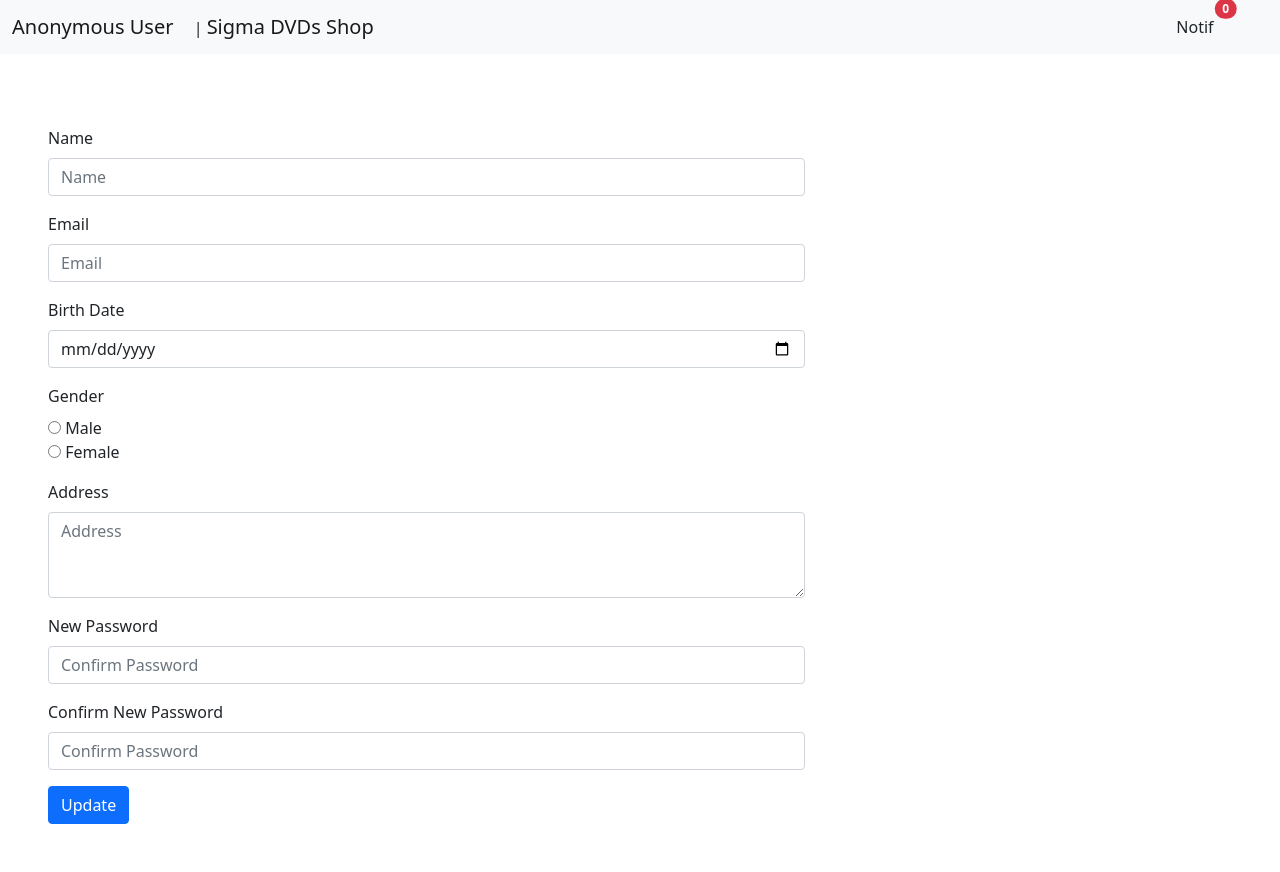
After one commit to obikastanya/sigma-movie-dvds-rent, a Flask app: template application/renter/templates/profile.html in a window 1280 px wide. The commit adds this page. Run offline with Flask 2, Linux system fonts and the light colour scheme; the template is opened without the code that fills it, so the values that code supplies are empty.

Commit message:
profile page

```diff
--- a/application/admin/templates/adminFrame.html
+++ b/application/admin/templates/adminFrame.html
@@ -37,12 +37,12 @@
         <span>DVD Renter</span>
       </a>
     </li>
-    <li class="nav-item" id="sold_product_side_link">
+    <!-- <li class="nav-item" id="sold_product_side_link">
       <a class="nav-link collapsed" href="/admin/dvd-returned">
         <i class="fas fa-solid fa-folder"></i>
         <span>DVD Returned</span>
       </a>
-    </li>
+    </li> -->
     <li class="nav-item" id="sold_product_side_link">
       <a class="nav-link collapsed" href="/admin/invoices">
         <i class="fas fa-solid fa-folder"></i>
--- /dev/null
+++ b/application/renter/templates/profile.html
@@ -0,0 +1,160 @@
+{% extends 'base.html' %} {% block content %}
+<nav class="navbar navbar-expand-lg navbar-light bg-light">
+    <div class="container-fluid">
+        <div class="col-11">
+            {% if session.get('user_name') %}
+
+            <a class="navbar-brand" href="/user">{{session.get('user_name')}}</a>
+              {% else %}
+              <a class="navbar-brand" href="/user">Anonymous User</a>
+              {% endif %}
+              |
+            <a class="navbar-brand" href="/">Sigma DVDs Shop</a>
+        </div>
+        <div class="col-1">
+            <div class="text-right">
+              <a href="/cart">
+                <button type="button" class="btn btn-error position-relative">
+                  <span
+                    class="position-absolute top-0 start-100 translate-middle badge rounded-pill bg-danger"
+                    id="notifId"
+                    >0</span>Notif
+                  </button>
+                </a>
+            </div>
+
+        </div>
+      </div>
+    </div>
+  </nav>
+
+  <input type="text" id="hiddenUserId" value={{session.get('user_id')}} hidden>
+  <div class="pt-4 pl-5 col-sm-8">
+    <div class="row p-5 m5">
+
+      <form target="/register" method="POST">
+        <div class="mb-3">
+          <label for="nameField" class="form-label">Name</label>
+          <input
+            type="text"
+            class="form-control"
+            id="nameField"
+            placeholder="Name"
+            required
+          />
+        </div>
+        <div class="mb-3">
+          <label for="emailField" class="form-label">Email</label>
+          <input
+            type="text"
+            class="form-control"
+            id="emailField"
+            placeholder="Email"
+            required
+            aria-describedby="emailHelp"
+          />
+        </div>
+
+        <div class="mb-3">
+          <label for="birthDateField" class="form-label"
+            >Birth Date</label
+          >
+          <input
+            type="date"
+            class="form-control"
+            id="birthDateField"
+            placeholder="Birth Date"
+            required
+          />
+        </div>
+
+        <div class="mb-3">
+          <label for="genderField" class="form-label">Gender</label>
+          <div
+            class="custom-control custom-radio custom-control-inline"
+          >
+            <input
+              type="radio"
+              name="genderField"
+              id="maleField"
+              class="custom-control-input"
+              value="L"
+            />
+            <label
+              class="custom-control-label"
+              for="maleField"
+              name="genderField"
+              >Male</label
+            >
+          </div>
+          <div
+            class="custom-control custom-radio custom-control-inline"
+          >
+            <input
+              type="radio"
+              id="femaleField"
+              name="genderField"
+              value="P"
+              class="custom-control-input"
+            />
+            <label
+              class="custom-control-label"
+              for="femaleField"
+              >Female</label
+            >
+          </div>
+        </div>
+
+        <div class="mb-3">
+          <label for="addressField" class="form-label">Address</label>
+          <textarea
+            class="form-control"
+            id="addressField"
+            rows="3"
+            placeholder="Address"
+            required
+          ></textarea>
+        </div>
+        <div class="mb-3">
+          <label for="newpasswordField" class="form-label"
+            >New Password</label
+          >
+          <input
+            type="password"
+            class="form-control"
+            name="password"
+            placeholder="Confirm Password"
+            required
+            id="newpasswordField"
+          />
+        </div>
+        <div class="mb-3">
+          <label for="newpasswordConfirmField" class="form-label"
+            >Confirm New Password</label
+          >
+          <input
+            type="password"
+            class="form-control"
+            name="password"
+            placeholder="Confirm Password"
+            required
+            id="passwordConfirmField"
+          />
+        </div>
+
+        <button
+          type="button"
+          class="btn btn-primary"
+          id="registerButtonId"
+        >
+          Update
+        </button>
+      </form>
+  </div>
+
+
+  {% endblock content %} {% block customBottomScripts %}
+
+  <script src={{ url_for("user_bp.static", filename='js/profile.js')}}></script>
+
+{% endblock customBottomScripts %}
```
Also changed, not shown: application/renter/controllers/userController.py (added, +12 -0 lines), application/renter/route.py (+11 -0 lines), application/renter/static/js/profile.js (added, +38 -0 lines).
